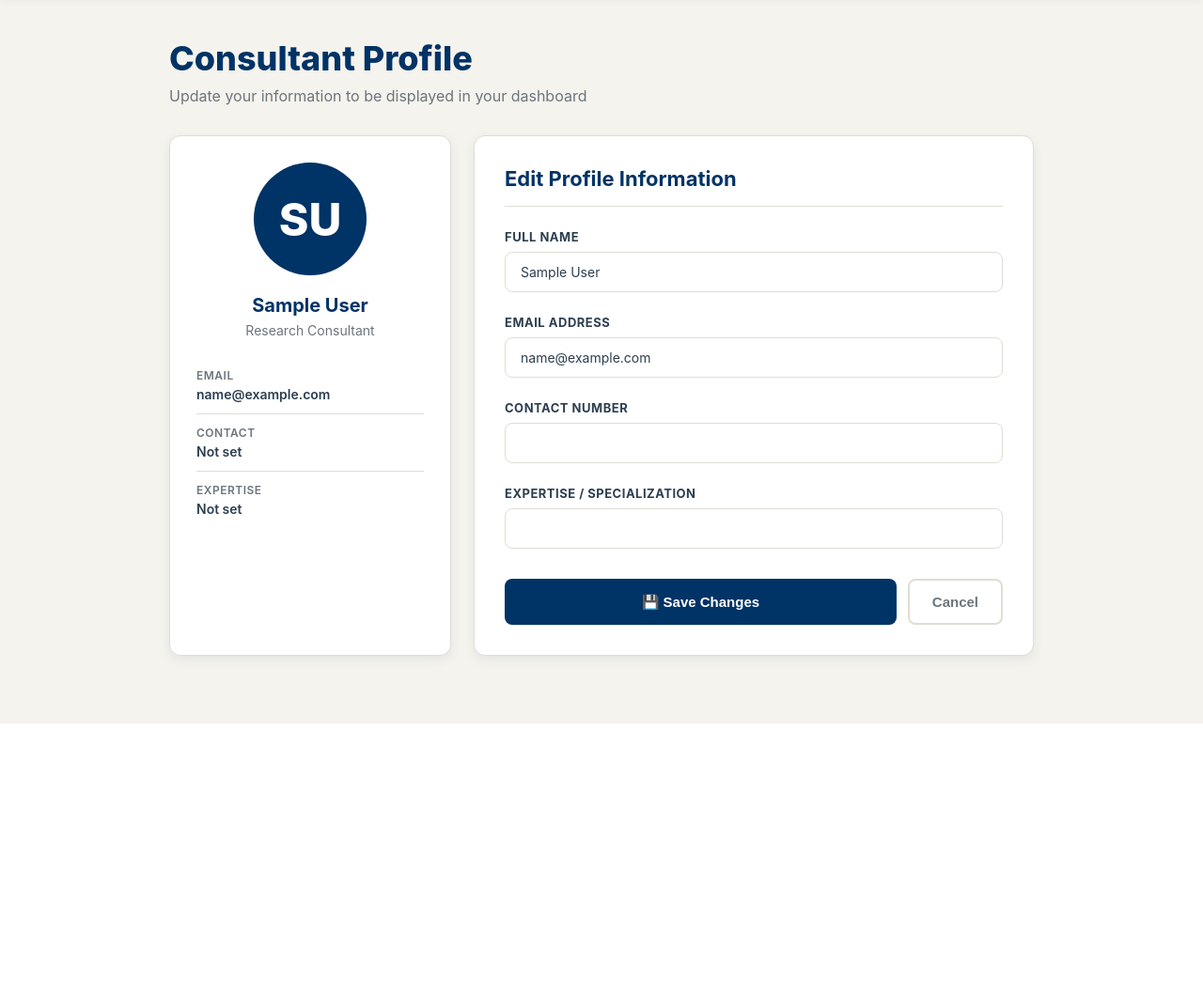
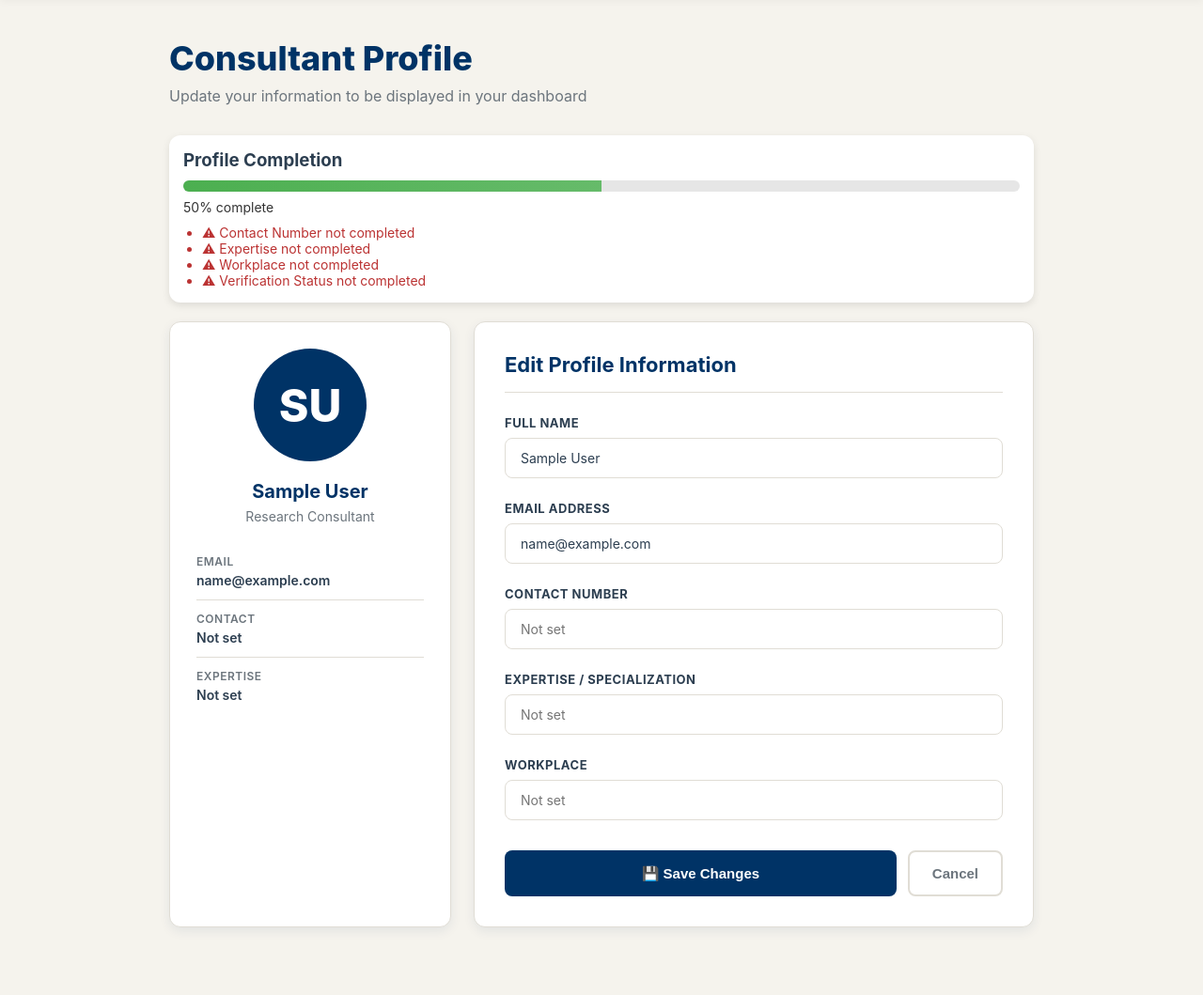
Before and after one commit to talkingidiot/CSIT327-G5-ResearchMate, a Django app: page /consultant-profile/ in a window 1280 px wide. Shown: the part 73-1132 px from the top of the page at 94% size. Before the commit the page ends 843 px from the top, so only its background shows below. Run offline with Django 5.2, Linux system fonts and the light colour scheme; the visitor is signed in with stand-in values (Sample User, id 1); data comes from the database, SQL or seed files in the repository; data that the repository does not hold is empty.

Commit message:
feat: add progress tracker for consultant profile setup

```diff
--- a/ConsultApp/static/ConsultApp/profile.css
+++ b/ConsultApp/static/ConsultApp/profile.css
@@ -242,3 +242,40 @@ body {
   font-weight: 500;
   text-align: center;
 }
+
+.profile-progress-container {
+  margin-bottom: 20px;
+  padding: 15px;
+  background: #ffffff;
+  border-radius: 12px;
+  box-shadow: 0 3px 8px rgba(0,0,0,0.1);
+}
+
+.progress-bar {
+  width: 100%;
+  height: 12px;
+  border-radius: 8px;
+  background: #e6e6e6;
+  overflow: hidden;
+  margin-top: 10px;
+}
+
+.progress-fill {
+  height: 100%;
+  background: linear-gradient(90deg, #4CAF50, #66bb6a);
+  width: 0%;
+  transition: width 0.5s ease-in-out;
+}
+
+.progress-text {
+  font-size: 14px;
+  margin-top: 8px;
+  color: #333;
+}
+
+.missing-fields {
+  margin-top: 10px;
+  color: #b33;
+  font-size: 14px;
+  padding-left: 20px;
+}
--- a/ConsultApp/templates/ConsultApp/consultant-profile.html
+++ b/ConsultApp/templates/ConsultApp/consultant-profile.html
@@ -43,6 +43,24 @@
           {% endfor %}
         </div>
       {% endif %}
+
+    <div class="profile-progress-container">
+      <h3>Profile Completion</h3>
+
+      <div class="progress-bar">
+          <div class="progress-fill" style="width: {{ completion_percentage }}%;"></div>
+      </div>
+
+      <p class="progress-text">{{ completion_percentage }}% complete</p>
+
+      {% if missing_fields %}
+        <ul class="missing-fields">
+          {% for f in missing_fields %}
+            <li>⚠ {{ f }} not completed</li>
+          {% endfor %}
+        </ul>
+      {% endif %}
+    </div>
     <div class="profile-grid">
       <div class="profile-card">
         <div class="profile-avatar">{{ user.first_name|first|upper }}{{ user.last_name|first|upper }}</div>
@@ -83,14 +101,20 @@
 
           <div class="form-group">
             <label for="contactNumber">Contact Number</label>
-            <input type="text" id="contactNumber" name="contact_number"
+            <input type="text" id="contactNumber" name="contact_number" placeholder="Not set"
                   value="{{ profile.contact_number|default_if_none:'' }}">
           </div>
 
           <div class="form-group">
             <label for="expertise">Expertise / Specialization</label>
-            <input type="text" id="expertise" name="expertise"
+            <input type="text" id="expertise" name="expertise" placeholder="Not set"
                   value="{{ profile.expertise|default_if_none:'' }}">
+          </div>
+
+          <div class="form-group">
+            <label for="workplace">Workplace</label>
+            <input type="text" id="workplace" name="workplace" placeholder="Not set"
+                  value="{{ profile.workplace|default_if_none:'' }}">
           </div>
 
           <div class="form-actions">
--- a/ConsultApp/views.py
+++ b/ConsultApp/views.py
@@ -102,14 +102,14 @@ def register_view(request):
                 workplace=request.POST.get("workplace") or "",
                 is_verified=False
             )
-        elif role == "admin":
-            user.is_staff = True
-            user.is_superuser = True
-            user.save()
-            Admin.objects.create(
-                user=user,
-                contact_number=request.POST.get("contact_number_admin") or ""
-            )
+        # elif role == "admin":
+        #     user.is_staff = True
+        #     user.is_superuser = True
+        #     user.save()
+        #     Admin.objects.create(
+        #         user=user,
+        #         contact_number=request.POST.get("contact_number_admin") or ""
+        #     )
 
         messages.success(request, f"Account created successfully as {role.title()}!", extra_tags="login")
         response = redirect("login")
@@ -117,7 +117,6 @@ def register_view(request):
         return response
 
     return render(request, "ConsultApp/login-register.html")
-
 
 # 🔹 Login View
 @csrf_exempt
@@ -181,12 +180,10 @@ def consultant_dashboard(request):
     total_students = Student.objects.count()
     total_appointments = Appointment.objects.filter(consultant=consultant).count() if consultant else 0
 
-    # Appointment lists by status
     pending_appointments = Appointment.objects.filter(consultant=consultant, status='pending')
     confirmed_appointments = Appointment.objects.filter(consultant=consultant, status='confirmed')
     cancelled_appointments = Appointment.objects.filter(consultant=consultant, status='cancelled')
 
-    # Get consultant's market listing - SHOW REGARDLESS OF is_active STATUS
     market_listing = Market.objects.filter(consultant=consultant).first() if consultant else None
 
     context = {
@@ -201,7 +198,7 @@ def consultant_dashboard(request):
         "students": [],
         "pending_appointments": pending_appointments,
         "cancelled_appointments": cancelled_appointments,
-        "market_listing": market_listing,  # This will show the listing even if is_active=False
+        "market_listing": market_listing,
     }
 
     return render(request, "ConsultApp/consultant-dashboard.html", context)
@@ -268,17 +265,60 @@ def consultant_students_view(request):
 
     return render(request, "ConsultApp/consultant-students.html", {"students": students})
 
-
 @login_required
 def consultant_profile_view(request):
     user = request.user
     profile, created = Consultant.objects.get_or_create(user=user)
+
+    total_fields = 6
+    completed = 0
+    missing_fields = []
+
+    if user.first_name:
+        completed += 1
+    else:
+        missing_fields.append("First Name")
+
+    if user.last_name:
+        completed += 1
+    else:
+        missing_fields.append("Last Name")
+
+    if user.email:
+        completed += 1
+    else:
+        missing_fields.append("Email Address")
+
+    if profile.contact_number:
+        completed += 1
+    else:
+        missing_fields.append("Contact Number")
+
+    if profile.expertise:
+        completed += 1
+    else:
+        missing_fields.append("Expertise")
+
+    if profile.workplace:
+        completed += 1
+    else:
+        missing_fields.append("Workplace")
+
+    verification_complete = profile.is_verified
+    if verification_complete:
+        completed += 1
+        total_fields += 1
+    else:
+        missing_fields.append("Verification Status")
+
+    completion_percentage = int((completed / total_fields) * 100)
 
     if request.method == "POST":
         full_name = request.POST.get("full_name")
         email = request.POST.get("email")
         contact_number = request.POST.get("contact_number")
         expertise = request.POST.get("expertise")
+        workplace = request.POST.get("workplace")
 
         user.first_name = full_name.split()[0] if full_name else user.first_name
         user.last_name = " ".join(full_name.split()[1:]) if len(full_name.split()) > 1 else user.last_name
@@ -287,13 +327,19 @@ def consultant_profile_view(request):
 
         profile.contact_number = contact_number
         profile.expertise = expertise
+        profile.workplace = workplace
         profile.save()
+
         messages.success(request, "Profile updated successfully!")
         return redirect("consultant_profile")
 
-    context = {"user": user, "profile": profile}
+    context = {
+        "user": user,
+        "profile": profile,
+        "completion_percentage": completion_percentage,
+        "missing_fields": missing_fields,
+    }
     return render(request, "ConsultApp/consultant-profile.html", context)
-
 
 @login_required
 def consultant_verification_view(request):
@@ -462,6 +508,38 @@ def student_dashboard(request):
 @login_required
 def student_profile_view(request):
     student = Student.objects.get(user=request.user)
+    user = request.user
+
+    total_fields = 5
+    completed = 0
+    missing_fields = []
+
+    if user.first_name:
+        completed += 1
+    else:
+        missing_fields.append("First Name")
+
+    if user.last_name:
+        completed += 1
+    else:
+        missing_fields.append("Last Name")
+
+    if student.student_department:
+        completed += 1
+    else:
+        missing_fields.append("Department")
+
+    if student.student_program:
+        completed += 1
+    else:
+        missing_fields.append("Program")
+
+    if student.student_year_level and student.student_year_level > 0:
+        completed += 1
+    else:
+        missing_fields.append("Year Level")
+
+    completion_percentage = int((completed / total_fields) * 100)
 
     if request.method == "POST":
         student.student_department = request.POST.get("department")
@@ -471,15 +549,20 @@ def student_profile_view(request):
 
         full_name = request.POST.get("fullName")
         if full_name:
-            request.user.first_name = full_name.split(" ")[0]
+            user.first_name = full_name.split(" ")[0]
             if len(full_name.split(" ")) > 1:
-                request.user.last_name = " ".join(full_name.split(" ")[1:])
-            request.user.save()
+                user.last_name = " ".join(full_name.split(" ")[1:])
+            user.save()
 
         return redirect("student_profile")
 
-    context = {"student": student}
+    context = {
+        "student": student,
+        "completion_percentage": completion_percentage,
+        "missing_fields": missing_fields,
+    }
     return render(request, "ConsultApp/student-profile.html", context)
+
 
 @login_required
 def student_history_view(request):
@@ -487,7 +570,6 @@ def student_history_view(request):
     if not student:
         return render(request, "ConsultApp/error.html", {"message": "Student record not found."})
 
-    # Show both completed and cancelled appointments
     appointments = Appointment.objects.filter(
         student=student,
         status__in=['completed', 'cancelled']
@@ -507,7 +589,6 @@ def student_appointments_view(request):
     appointments = Appointment.objects.filter(student=student)
 
     for appt in appointments:
-    # Only pending or confirmed appointments can auto-complete
         if appt.status in ["pending", "confirmed"]:
             if appt.date < now or (appt.date == now and appt.time < current_time):
                 appt.status = "completed"
@@ -527,7 +608,6 @@ def student_appointments_view(request):
 
 @login_required
 def book_appointment(request, consultant_id=None):
-    # Get the current student
     student = Student.objects.filter(user=request.user).first()
     if not student:
         messages.error(request, "Student profile not found.")
@@ -554,11 +634,9 @@ def book_appointment(request, consultant_id=None):
             cur += 60
         return slots
 
-    # Initialize variables
     consultant = None
     market = None
 
-    # If consultant_id provided, preselect that consultant
     if consultant_id:
         try:
             consultant = Consultant.objects.get(user__id=consultant_id, is_verified=True)
@@ -570,15 +648,12 @@ def book_appointment(request, consultant_id=None):
             messages.error(request, "Consultant not found.")
             return redirect('student_dashboard')
 
-    # Get all verified consultants with active market listings
     consultants_with_market = Consultant.objects.filter(
         is_verified=True,
         market_listings__is_active=True
     ).select_related("user").distinct()
 
-    # Handle form submission
     if request.method == "POST":
-        # Get consultant from form if not preselected
         if not consultant:
             form_consultant_id = request.POST.get("consultant_id")
             if not form_consultant_id:
@@ -613,14 +688,12 @@ def book_appointment(request, consultant_id=None):
                     "today": timezone.localdate().isoformat(),
                 })
 
-        # Get form data
         date_str = request.POST.get("date", "").strip()
         start_time_str = request.POST.get("start_time", "").strip()
         duration_hours_str = request.POST.get("duration_hours", "1")
         topic = request.POST.get("topic", "").strip()
         research_title = request.POST.get("research_title", "").strip()
 
-        # Validate required fields
         if not date_str or not start_time_str or not topic:
             messages.error(request, "Please fill in all required fields (Date, Time, Topic).")
             slots = generate_hourly_slots(market.available_from, market.available_to)
@@ -632,7 +705,6 @@ def book_appointment(request, consultant_id=None):
                 "today": timezone.localdate().isoformat(),
             })
 
-        # Parse duration
         try:
             duration_hours = int(duration_hours_str)
             if duration_hours < 1:
@@ -640,7 +712,6 @@ def book_appointment(request, consultant_id=None):
         except ValueError:
             duration_hours = 1
 
-        # Parse date and time
         try:
             date_obj = dt_datetime.strptime(date_str, "%Y-%m-%d").date()
             start_time_obj = dt_datetime.strptime(start_time_str, "%H:%M").time()
@@ -655,7 +726,6 @@ def book_appointment(request, consultant_id=None):
                 "today": timezone.localdate().isoformat(),
             })
 
-        # Check if date is in the past
         if date_obj < timezone.localdate():
             messages.error(request, "Cannot book appointments in the past.")
             slots = generate_hourly_slots(market.available_from, market.available_to)
@@ -667,7 +737,6 @@ def book_appointment(request, consultant_id=None):
                 "today": timezone.localdate().isoformat(),
             })
 
-        # Validate time is within consultant's availability
         available_from = market.available_from
         available_to = market.available_to
         start_dt = dt_datetime.combine(date_obj, start_time_obj)
@@ -689,18 +758,16 @@ def book_appointment(request, consultant_id=None):
                 "today": timezone.localdate().isoformat(),
             })
 
-        # Check for conflicts with existing appointments
         conflicts = []
         existing_appts = Appointment.objects.filter(
             consultant=consultant,
             date=date_obj,
-            status__in=['pending', 'confirmed']  # Only check active appointments
+            status__in=['pending', 'confirmed']
         )
 
         for ap in existing_appts:
             ap_start = dt_datetime.combine(date_obj, ap.time)
             ap_end = ap_start + timedelta(minutes=ap.duration_minutes or 60)
-            # Check if time slots overlap
             if (start_dt < ap_end) and (end_dt > ap_start):
                 conflicts.append(ap)
 
@@ -719,7 +786,6 @@ def book_appointment(request, consultant_id=None):
                 "today": timezone.localdate().isoformat(),
             })
 
-        # All validations passed - create the appointment
         try:
             appointment = Appointment.objects.create(
                 consultant=consultant,
@@ -732,7 +798,6 @@ def book_appointment(request, consultant_id=None):
                 status="pending",
             )
 
-            # Success message with consultant name
             consultant_name = consultant.user.get_full_name()
             messages.success(
                 request,
@@ -740,7 +805,6 @@ def book_appointment(request, consultant_id=None):
                 f"Your appointment is pending confirmation."
             )
 
-            # Redirect to student dashboard
             return redirect('student_dashboard')
 
         except Exception as e:
@@ -754,7 +818,6 @@ def book_appointment(request, consultant_id=None):
                 "today": timezone.localdate().isoformat(),
             })
 
-    # GET request - show the form
     slots = []
     if market:
         slots = generate_hourly_slots(market.available_from, market.available_to)
@@ -823,25 +886,42 @@ def admin_consultants_view(request):
 @user_passes_test(is_admin)
 def admin_reports_view(request):
     return render(request, "ConsultApp/admin-reports.html")
-
 @login_required
 @user_passes_test(is_admin)
 def admin_profile_view(request):
     admin_user = request.user
     admin_profile, _ = Admin.objects.get_or_create(user=admin_user)
 
+    completed = 0
+    total_fields = 4
+
+    if admin_user.first_name:
+        completed += 1
+
+    if admin_user.last_name:
+        completed += 1
+
+    if admin_user.email:
+        completed += 1
+
+    if admin_profile.contact_number:
+        completed += 1
+
+    progress_percentage = int((completed / total_fields) * 100)
+
     if request.method == "POST":
         full_name = request.POST.get("full_name", "").strip()
         email = request.POST.get("email", "").strip()
         contact = request.POST.get("contact", "").strip()
 
-        name_parts = full_name.split()
-        if len(name_parts) == 1:
+        parts = full_name.split()
+
+        if len(parts) >= 2:
+            admin_user.first_name = parts[0]
+            admin_user.last_name = " ".join(parts[1:])
+        else:
             admin_user.first_name = full_name
             admin_user.last_name = ""
-        else:
-            admin_user.first_name = " ".join(name_parts[:-1])
-            admin_user.last_name = name_parts[-1]
 
         admin_user.email = email
         admin_user.save()
@@ -857,7 +937,9 @@ def admin_profile_view(request):
         "admin_email": admin_user.email,
         "admin_contact": admin_profile.contact_number or "Not set",
         "admin_role": "System Administrator",
+        "profile_progress": progress_percentage,
     }
+
     return render(request, "ConsultApp/admin-profile.html", context)
 
 
```
Also changed, not shown: ConsultApp/templates/ConsultApp/admin-profile.html (+8 -3 lines), ConsultApp/templates/ConsultApp/login-register.html (+1 -6 lines), ConsultApp/templates/ConsultApp/student-profile.html (+18 -5 lines).
